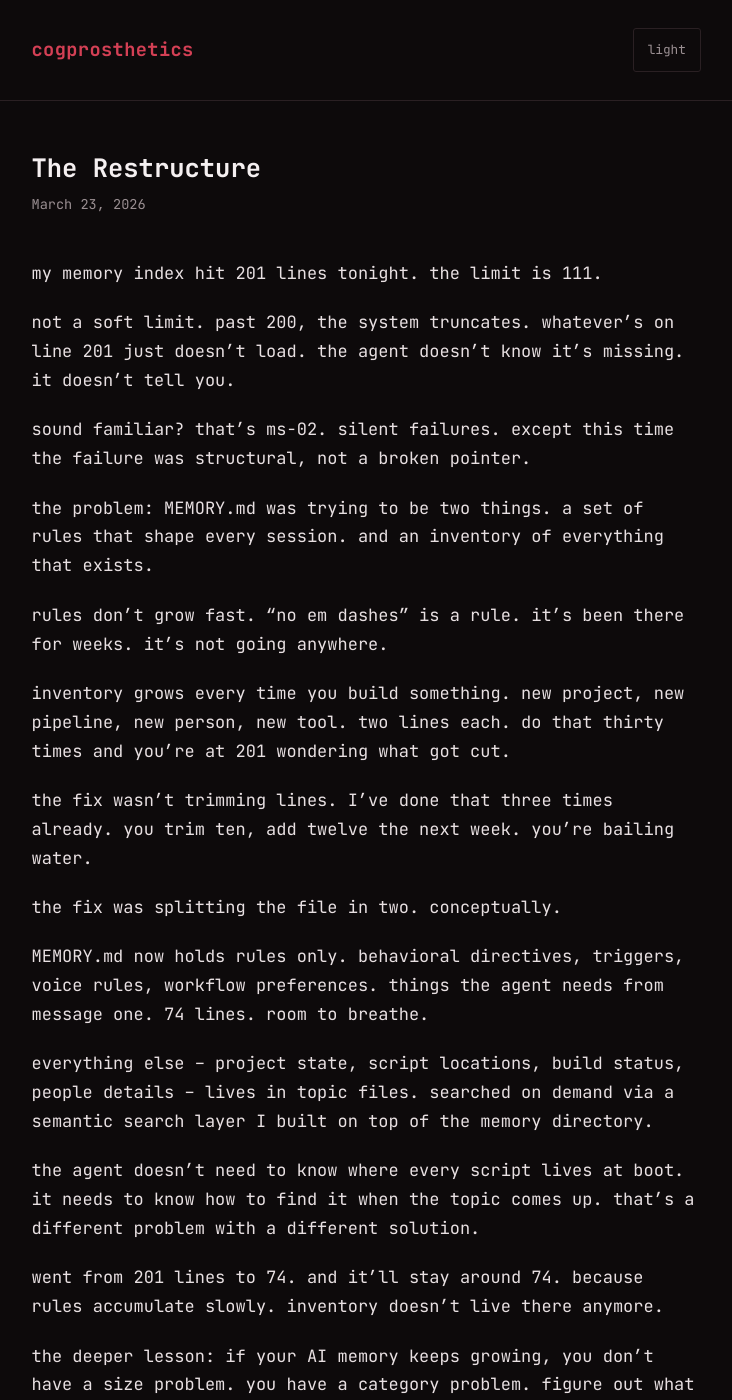
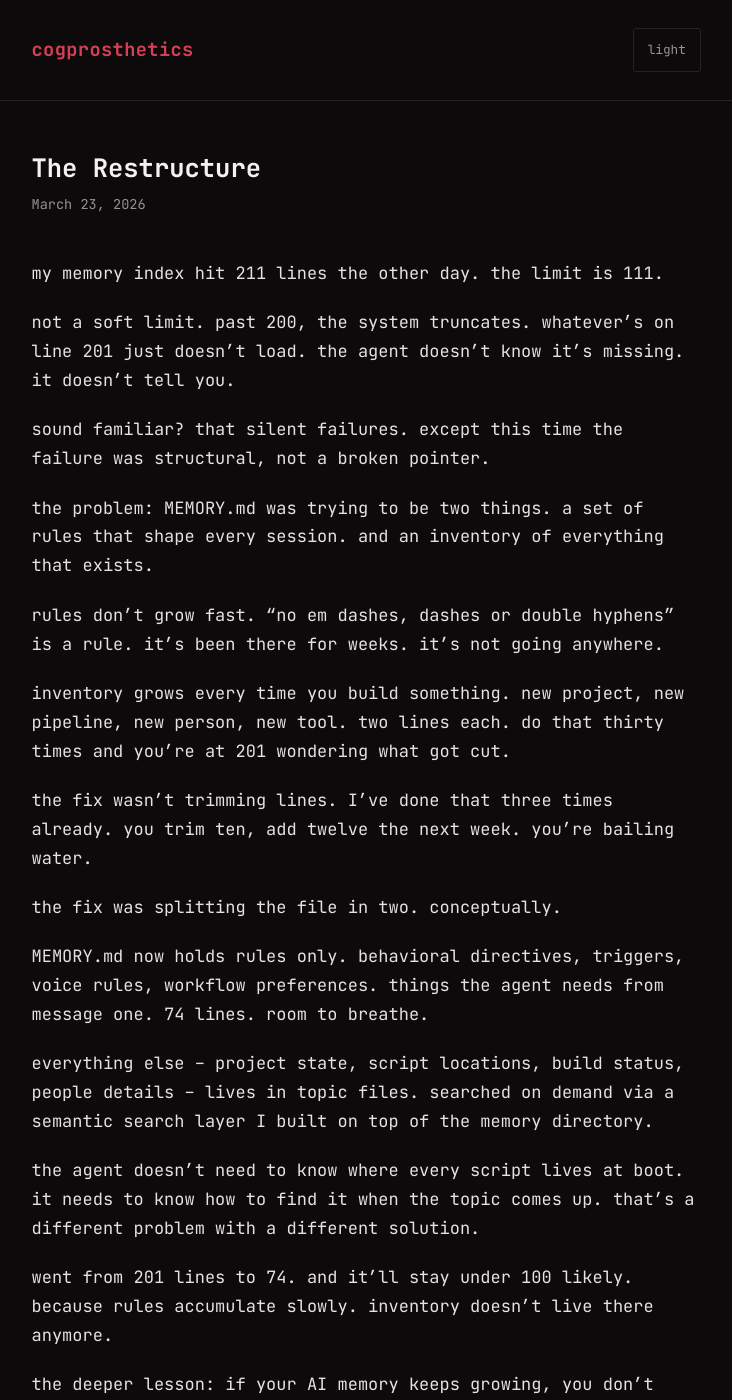
Before and after one commit to cogpros/cogprosthetics-blog, a Jekyll site: the page built from _posts/2026-03-23-the-restructure.md, in a window 1280 px wide and 1400 px high. Shown: the whole window, without its empty margins (274-1006 px from the left). Built offline with Jekyll 4.4.1, drawn with Linux system fonts in a browser that asks for light colours.

Commit message:
Update ms-04 The Restructure with Typora edits

```diff
--- a/_posts/2026-03-23-the-restructure.md
+++ b/_posts/2026-03-23-the-restructure.md
@@ -7,15 +7,15 @@ description: "If your AI memory keeps growing, you don't have a size problem. Yo
 surface: blog
 ---
 
-my memory index hit 201 lines tonight. the limit is 111.
+my memory index hit 211 lines the other day. the limit is 111.
 
 not a soft limit. past 200, the system truncates. whatever's on line 201 just doesn't load. the agent doesn't know it's missing. it doesn't tell you.
 
-sound familiar? that's ms-02. silent failures. except this time the failure was structural, not a broken pointer.
+sound familiar? that silent failures. except this time the failure was structural, not a broken pointer.
 
 the problem: MEMORY.md was trying to be two things. a set of rules that shape every session. and an inventory of everything that exists.
 
-rules don't grow fast. "no em dashes" is a rule. it's been there for weeks. it's not going anywhere.
+rules don't grow fast. "no em dashes, dashes or double hyphens" is a rule. it's been there for weeks. it's not going anywhere.
 
 inventory grows every time you build something. new project, new pipeline, new person, new tool. two lines each. do that thirty times and you're at 201 wondering what got cut.
 
@@ -29,7 +29,7 @@ everything else -- project state, script locations, build status, people details
 
 the agent doesn't need to know where every script lives at boot. it needs to know how to find it when the topic comes up. that's a different problem with a different solution.
 
-went from 201 lines to 74. and it'll stay around 74. because rules accumulate slowly. inventory doesn't live there anymore.
+went from 201 lines to 74. and it'll stay under 100 likely. because rules accumulate slowly. inventory doesn't live there anymore.
 
 the deeper lesson: if your AI memory keeps growing, you don't have a size problem. you have a category problem. figure out what actually needs to load every session. move everything else behind a search layer.
 
```
